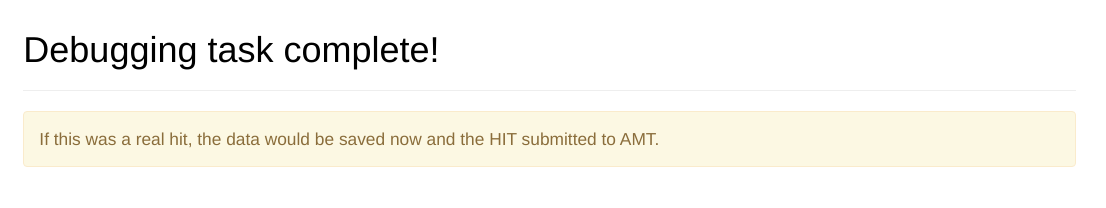
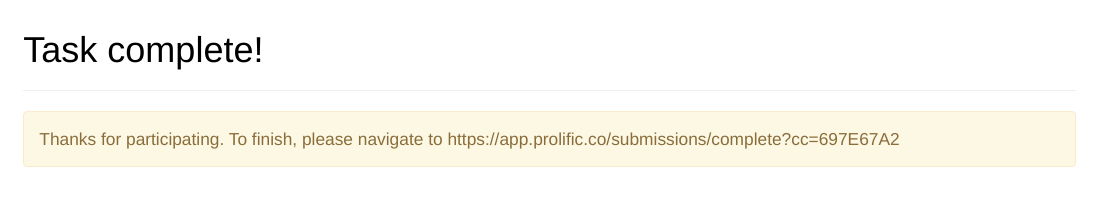
Before and after one commit to GalRaz/mTurkExp2, a plain HTML site: page templates/complete.html in a window 1280 px wide. Shown: the full height of the page, 174-1280 px from the left. Drawn offline with Linux system fonts and the light colour scheme.

Commit message:
added completion URL

```diff
--- a/templates/complete.html
+++ b/templates/complete.html
@@ -15,10 +15,10 @@
 						<img id="adlogo" src="/static/images/university.png" alt="Lab Logo" />
 			</div>
 			<div class="media-body">
-						<h1>Debugging task complete!</h1>
+						<h1>Task complete!</h1>
 						<hr />
 					    <div class="alert alert-warning">
-					    	If this was a real hit, the data would be saved now and the HIT submitted to AMT.
+					    	Thanks for participating. To finish, please navigate to https://app.prolific.co/submissions/complete?cc=697E67A2
 					    </div>
 			</div>
 		</div>
```
